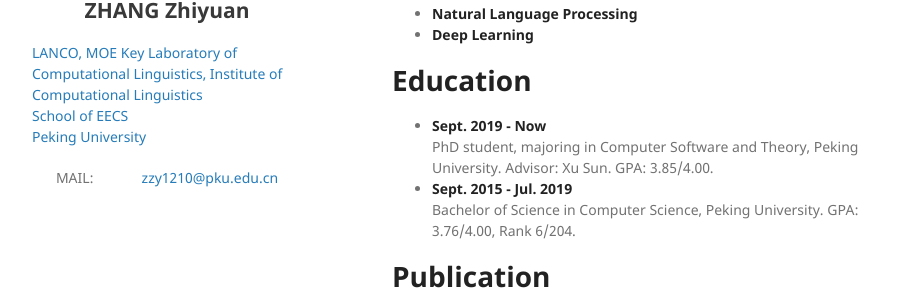
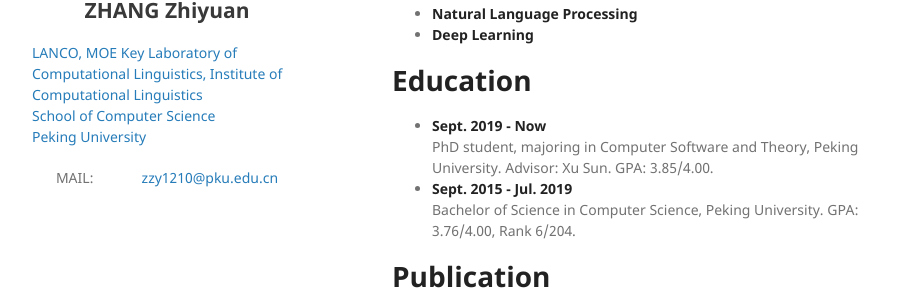
Before and after one commit to pkuzzy/pkuzzy.github.io, a Jekyll site: the page built from index.md, in a window 1280 px wide. Shown: the part 282-582 px from the top of the page, without its empty margins (178-1097 px from the left). Built offline with Jekyll 4.4.1, drawn with Linux system fonts in a browser that asks for light colours; nearby versions of some CDN libraries; our own code applies the rules of GitHub Pages for plain Markdown files.

Commit message:
Update _config.yml

```diff
--- a/_config.yml
+++ b/_config.yml
@@ -5,8 +5,8 @@ name_chinese: 张之远
 theme: jekyll-theme-minimal
 email: zzy1210@pku.edu.cn
 email_full: mailto:zzy1210@pku.edu.cn
-aff2: School of EECS
-aff2url: http://eecs.pku.edu.cn/
+aff2: School of Computer Science
+aff2url: https://cs.pku.edu.cn/index.htm
 aff3: Peking University
 aff3url: http://www.pku.edu.cn/
 aff4: LANCO, MOE Key Laboratory of Computational Linguistics, Institute of Computational Linguistics
```
